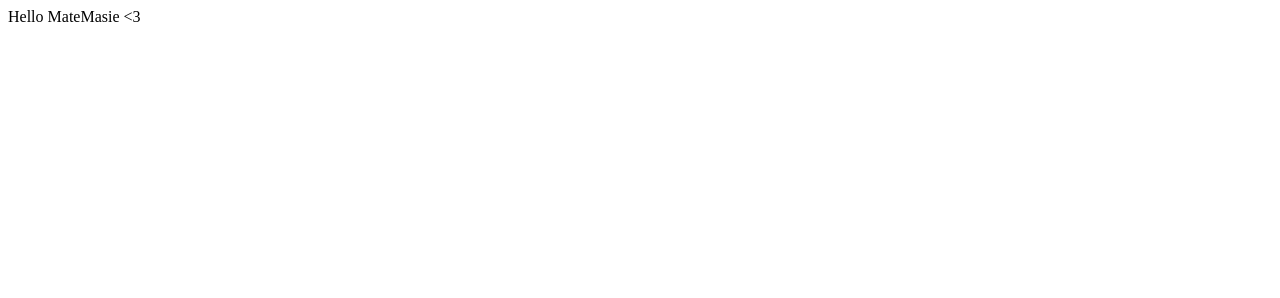
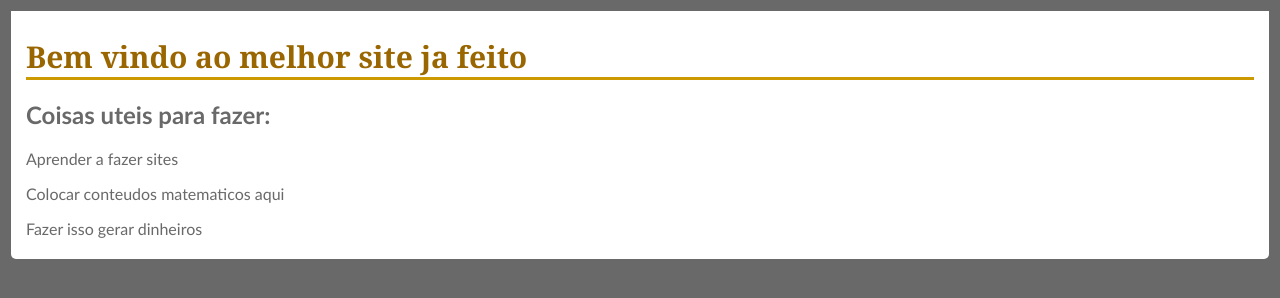
Before and after one commit to rilira/MateMasie, a plain HTML site: page index.html in a window 1280 px wide. Drawn offline with Linux system fonts and the light colour scheme.

Commit message:
CSS + mudanças no index
pequenas mudanças pra aprender a usar CSS

```diff
--- a/index.html
+++ b/index.html
@@ -1 +1,21 @@
-Hello MateMasie <3
+<!DOCTYPE html>
+<html>
+
+<head>
+  <title>MateMasie</title>
+  <link href="site.css" rel="stylesheet">
+</head>
+
+<body>
+
+  <div id="main">
+  <h1>Bem vindo ao melhor site ja feito</h1>
+  <h2>Coisas uteis para fazer:</h2>
+
+  <p>Aprender a fazer sites</p>
+  <p>Colocar conteudos matematicos aqui</p>
+  <p>Fazer isso gerar dinheiros</p>
+  </div>
+
+</body>
+</html>
--- /dev/null
+++ b/site.css
@@ -0,0 +1,22 @@
+body {
+    font-family: "Trebuchet MS", Verdana, sans-serif;
+    font-size: 16px;
+    background-color: dimgrey;
+    color: #696969;
+    padding: 3px;
+}
+
+#main {
+    padding: 5px;
+    padding-left:  15px;
+    padding-right: 15px;
+    background-color: #ffffff;
+    border-radius: 0 0 5px 5px;
+}
+
+h1 {
+    font-family: Georgia, serif;
+    border-bottom: 3px solid #cc9900;
+    color: #996600;
+    font-size: 30px;
+}
```
